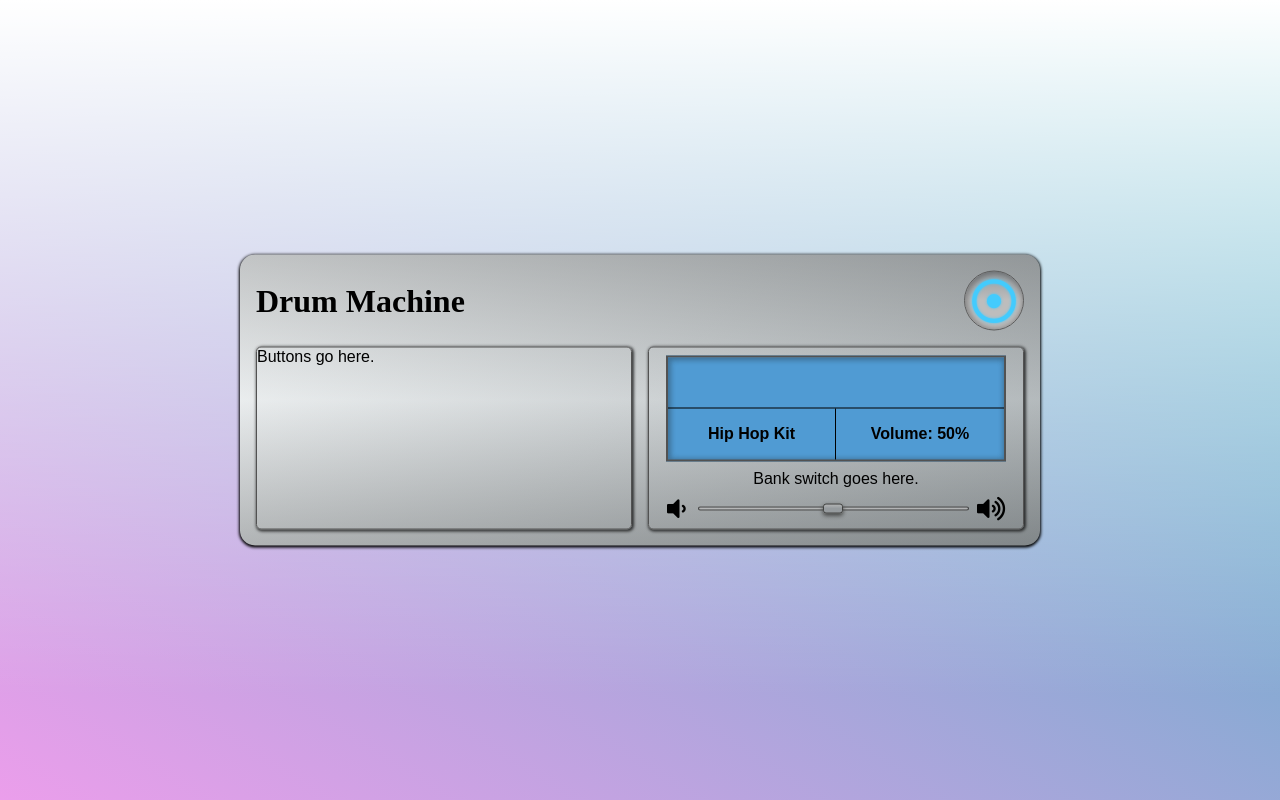
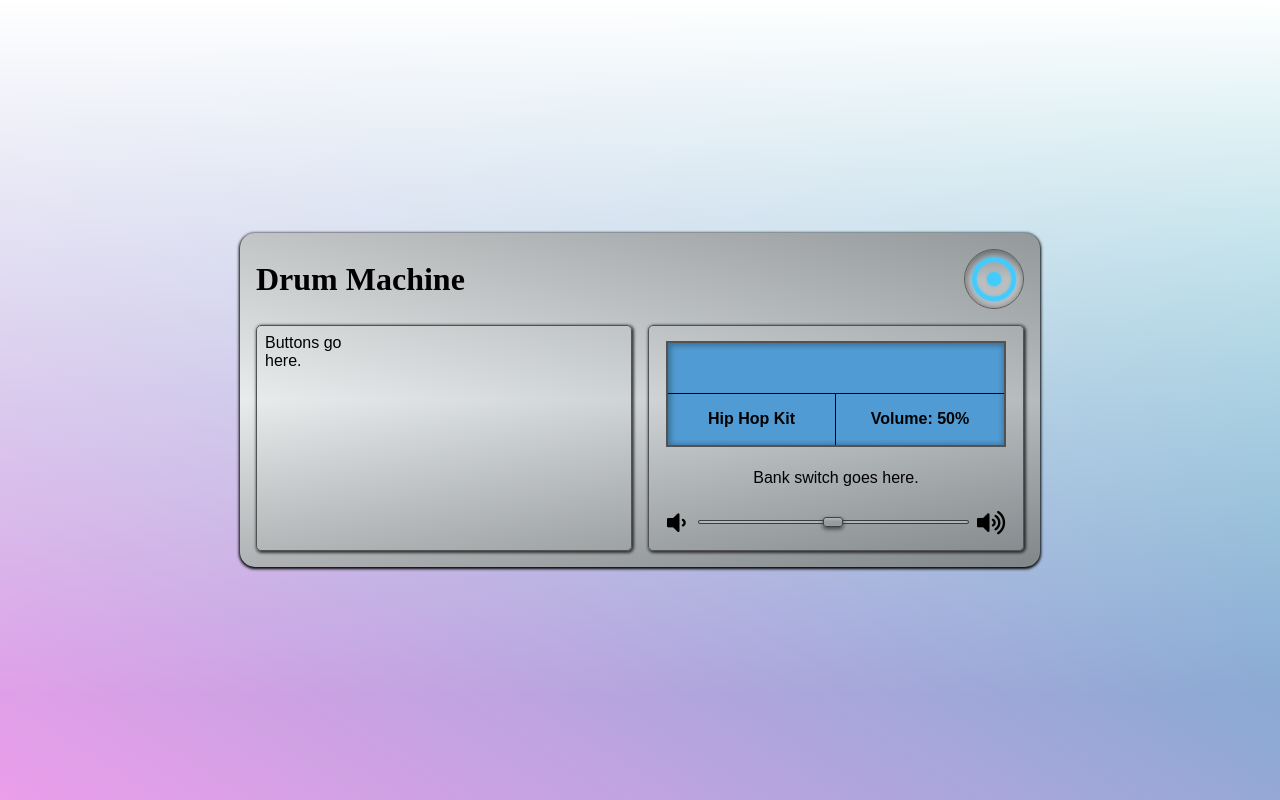
Before and after one commit to ykoziy/drum-machine-app, a React (Create React App) app: page / in a window 1280 px wide. Built offline with nearby package versions, Linux system fonts and the light colour scheme.

Commit message:
Added styling rules for the button-panel class

```diff
--- a/src/assets/stylesheets/App.css
+++ b/src/assets/stylesheets/App.css
@@ -87,6 +87,14 @@
   grid-template-columns: minmax(100px, 1fr);
   justify-items: center;
   align-items: center;
+}
+
+.button-panel {
+  display: grid;
+  grid-template-columns: repeat(3, minmax(64px, 1fr));
+  grid-template-rows: repeat(3, minmax(64px, 1fr));
+  grid-gap: 0.5rem;
+  padding: 0.5rem;
 }
 
 .drum-pad {
```
